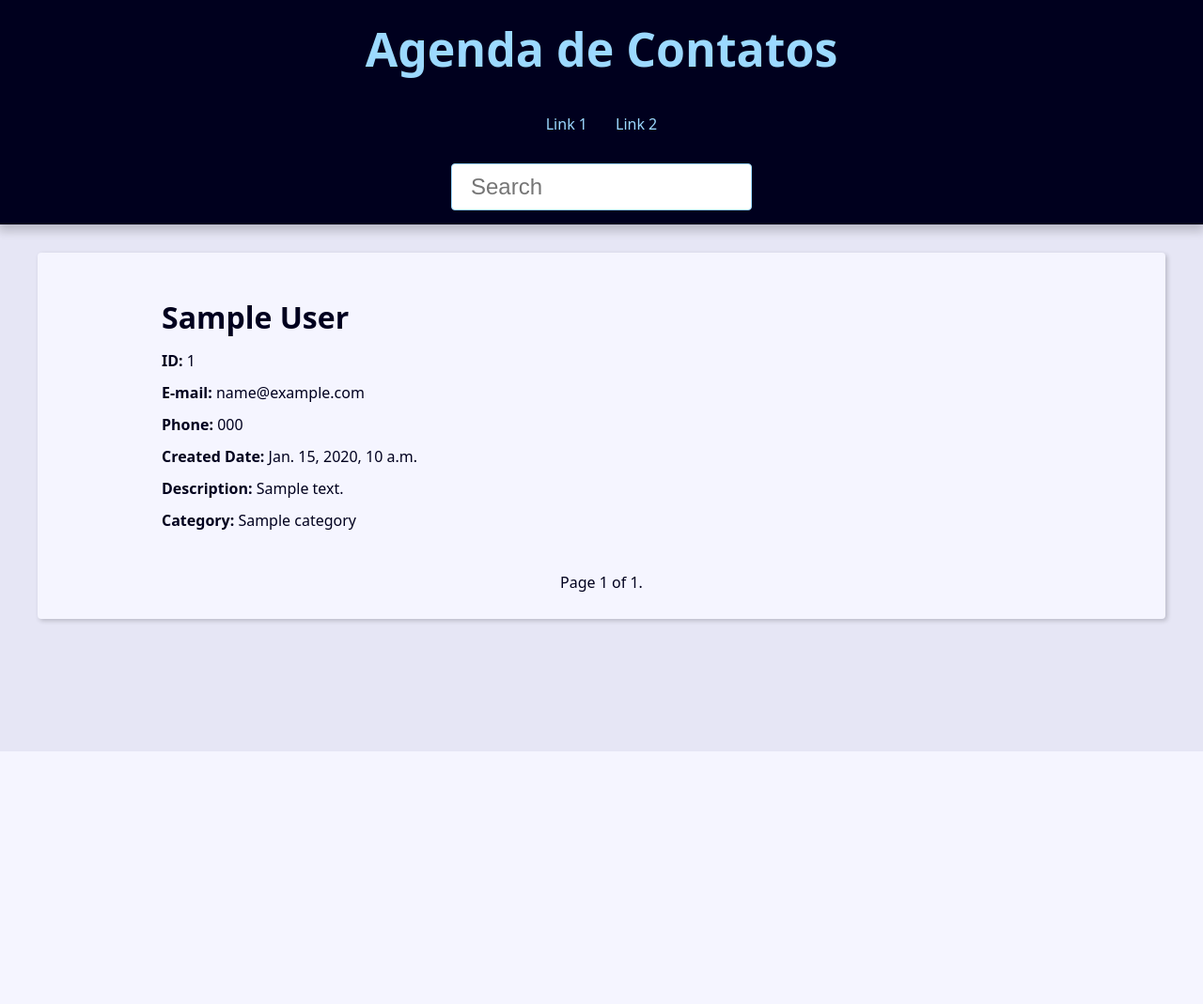
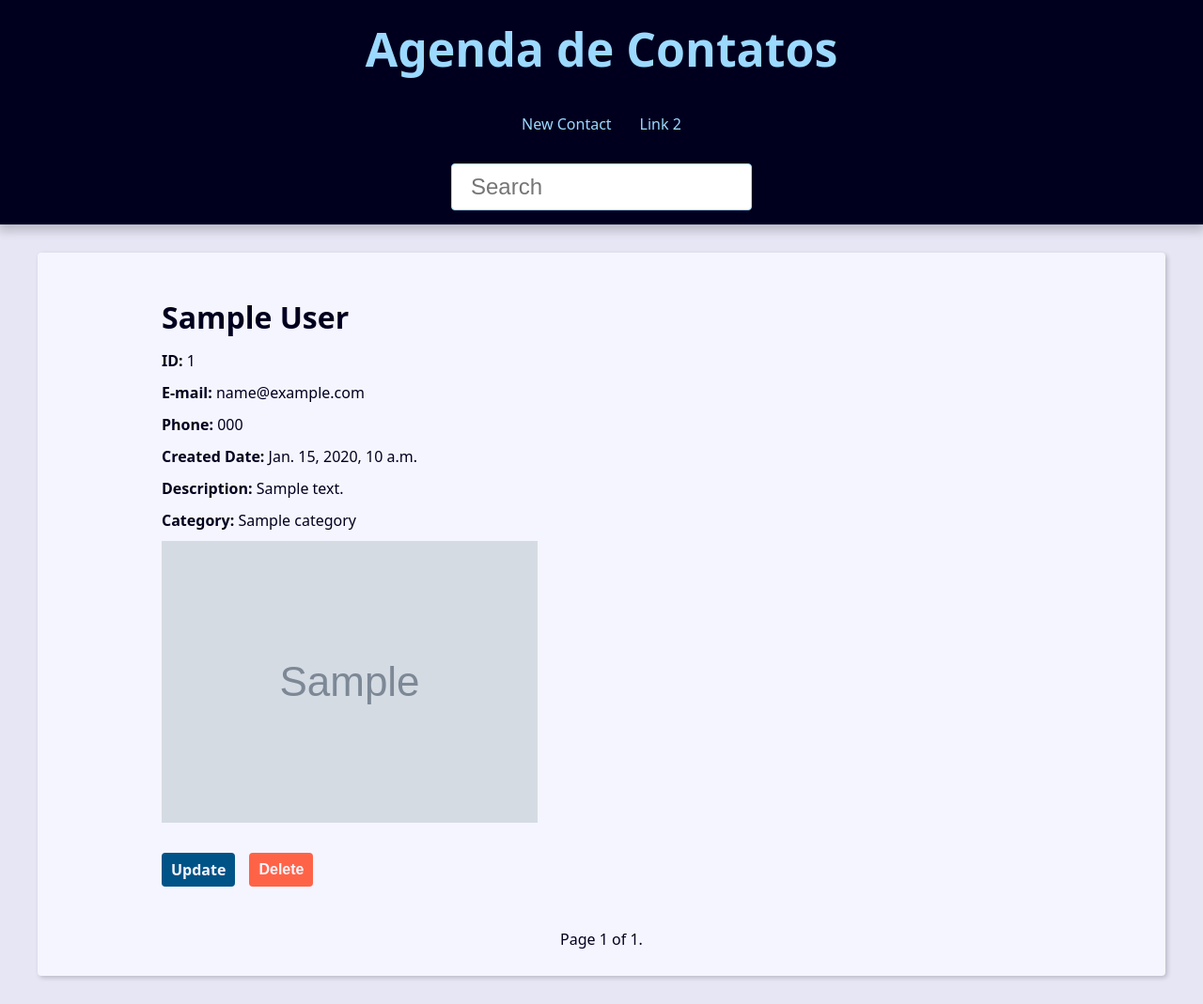
Before and after one commit to hetfieldh/projeto_agenda, a Django app: template contact/templates/contact/contact.html in a window 1280 px wide. Shown: the whole page at 94% size. Before the commit the page ends 800 px from the top, so only its background shows below. Run offline with Django 4.2, Linux system fonts and the light colour scheme; the template is opened without the code that fills it: most values are stand-ins (such as "Sample title", 1, 10 or a date in 2020); grey boxes marked "Sample" are stand-in pictures.

Commit message:
Criando os comandos de update e delete

```diff
--- a/base/static/global/css/style.css
+++ b/base/static/global/css/style.css
@@ -312,3 +312,23 @@ svg {
   filter: brightness(80%);
   box-shadow: 0 0 5px var(--link-dark-color);
 }
+
+.contact-links {
+  margin-block: calc(var(--small-font-size) * 2);
+  display: flex;
+  align-items: center;
+  gap: 0 var(--spacing);
+}
+
+.btn-link {
+  font-size: var(--small-font-size);
+  text-decoration: none;
+  font-weight: bold;
+  padding: 1rem;
+  display: block;
+  line-height: var(--small-font-size);
+}
+
+.btn-delete {
+  background: tomato;
+}
--- a/base/templates/global/partials/header.html
+++ b/base/templates/global/partials/header.html
@@ -7,8 +7,8 @@
     <nav class="menu">
       <ul class="menu-list">
         <li class="menu-item">
-          <a href="" class="menu-link">
-            Link 1
+          <a href="{% url "contact:create" %}" class="menu-link">
+            New Contact
           </a>
         </li>
         <li class="menu-item">
--- a/contact/templates/contact/contact.html
+++ b/contact/templates/contact/contact.html
@@ -12,5 +12,26 @@
         <p><b>Created Date:</b> {{ contact.created_date }}</p>
         <p><b>Description:</b> {{ contact.description }}</p>
         <p><b>Category:</b> {{ contact.category.name }}</p>
+
+        {% if contact.picture %}
+            <p>
+                <img src="{{ contact.picture.url }}" alt="{{ contact.first_name }} {{ contact.last_name }}">
+            </p>
+        {% endif %}
+
+        <div class="contact-links">
+            <a class="btn btn-link" href="{% url "contact:update" contact.id %}">Update</a>
+
+            <form action="{% url "contact:delete" contact.id %}" method="POST">
+                {% csrf_token %}
+
+                {% if confirmation == 'no' %}
+                    <input type="hidden" name="confirmation" value="yes">
+                    <button class="btn btn-link btn-delete" type="submit">Confirma?</button>
+                {% else %}
+                <button class="btn btn-link btn-delete" type="submit">Delete</button>
+                {% endif %}
+            </form>
+        </div>
     </div>
 {% endblock content %}
--- a/contact/urls.py
+++ b/contact/urls.py
@@ -9,5 +9,7 @@ urlpatterns = [
 
     # contact (CRUD - CREATE READ UPDATE DELETE)
     path('contact/<int:contact_id>/detail/', views.contact, name='contact'),
+    path('contact/<int:contact_id>/update/', views.update, name='update'),
+    path('contact/<int:contact_id>/delete/', views.delete, name='delete'),
     path('contact/create/', views.create, name='create'),
 ]
```
Also changed, not shown: contact/forms.py (+9 -13 lines), contact/templates/contact/create.html (+6 -2 lines), contact/views/contact_forms.py (+66 -6 lines), utils/create_contacts.py (+9 -8 lines).
